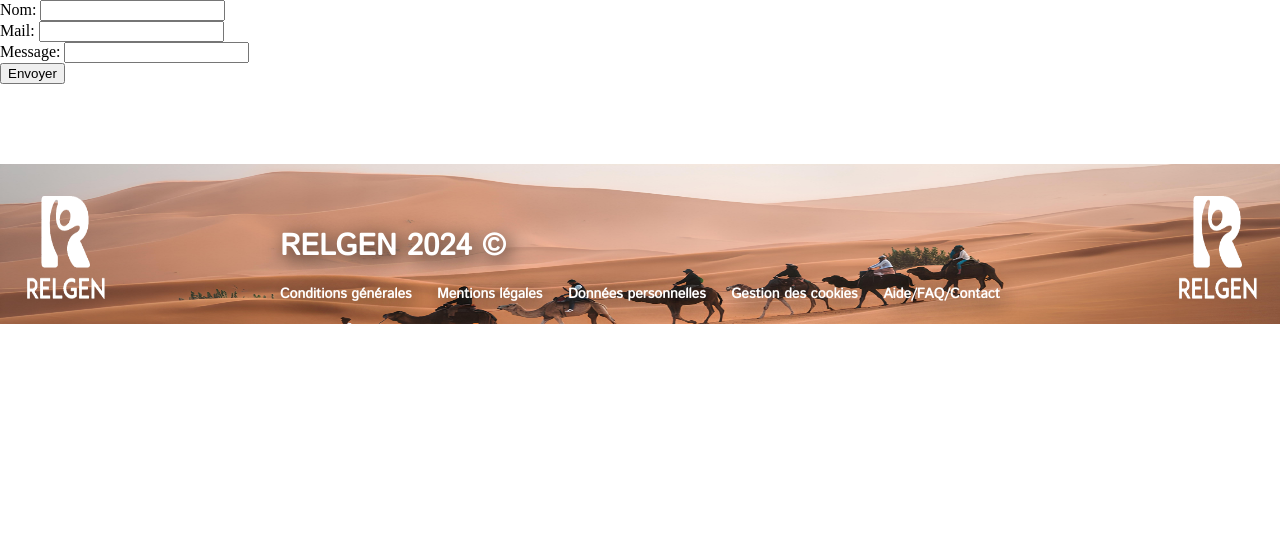
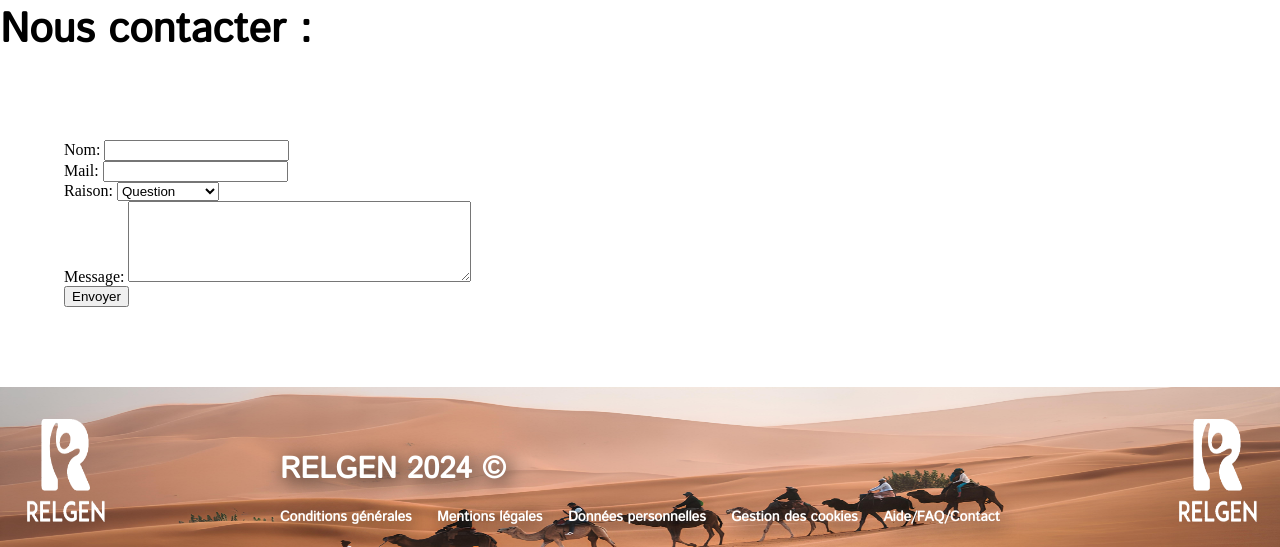
Before and after one commit to RxSachaDev/RELGEN, a Django app: page /contactez-nous/ in a window 1280 px wide. Shown: the part 207-754 px from the top of the page. Run offline with Django 4.2, Linux system fonts and the light colour scheme; some web fonts are replaced.

Commit message:
Commencement de la page Contact

```diff
--- a/merchex/sourates/admin.py
+++ b/merchex/sourates/admin.py
@@ -5,6 +5,7 @@ from sourates.models import Date
 from sourates.models import Date2
 from sourates.models import Juda
 from sourates.models import Chabbat
+from sourates.models import Contact
 
 
 class ChristAdmin(admin.ModelAdmin):  # nous insérons ces deux lignes..
@@ -22,3 +23,4 @@ admin.site.register(Juda, JudaAdmin)
 admin.site.register(Date)
 admin.site.register(Date2)
 admin.site.register(Chabbat)
+admin.site.register(Contact)
--- a/merchex/sourates/forms.py
+++ b/merchex/sourates/forms.py
@@ -6,4 +6,7 @@ class ContactForm(forms.ModelForm):
 
     class Meta:
         model = Contact
-        fields = ("nom","mail","message",)
+        fields = ("nom","mail","raison","message",)
+        widgets = {
+            'message': forms.Textarea(attrs={'rows': 5, 'cols': 40}),
+        }
--- a/merchex/sourates/models.py
+++ b/merchex/sourates/models.py
@@ -71,6 +71,15 @@ class Chabbat(models.Model):
         return f"{self.debut.strftime('%Y-%m-%d')}"
 
 class Contact(models.Model):
-     nom = models.CharField(max_length=40)
-     mail = models.EmailField(blank=True)
-     message = models.CharField(max_length=500)
+    RAISON_CHOICES = [
+        ('question', 'Question'),
+        ('commentaire', 'Commentaire'),
+        ('probleme', 'Problème'),
+        ('autre', 'Autre'),
+    ]
+    nom = models.CharField(max_length=40)
+    mail = models.EmailField(blank=True)
+    raison = models.CharField(max_length=20, choices=RAISON_CHOICES, default='question')
+    message = models.CharField(max_length=500)
+    def __str__(self):
+        return f"{self.nom} - {self.raison}"
--- a/merchex/sourates/templates/sourates/contact.html
+++ b/merchex/sourates/templates/sourates/contact.html
@@ -27,11 +27,14 @@
         </div>
     </header>
     <main>
-        <form action="" method="POST">
-            {% csrf_token %}
-            {{ form.as_p }}
-            <input type="submit" value="Envoyer">
-        </form>
+        <h3>Nous contacter :</h3>
+        <div class="form-container">
+            <form method="post">
+                {% csrf_token %}
+                {{ form.as_p }}
+                <input type="submit" value="Envoyer">
+            </form>
+        </div>
     </main>
     <footer class='islam'>
         <img src="{% static 'sourates/assets/logo.png' %}" alt="Logo">
--- a/merchex/static/sourates/style.css
+++ b/merchex/static/sourates/style.css
@@ -549,6 +549,11 @@ h4 {
     font-family: 'Istok Web', sans-serif;
 }
 
+.form-container {
+    margin-top: 10vh;
+    margin-left: 5vw;
+}
+
 footer {
     display: flex;
     flex-direction: row;
```
Also changed, not shown: merchex/sourates/migrations/0025_contact_raison.py (added).
